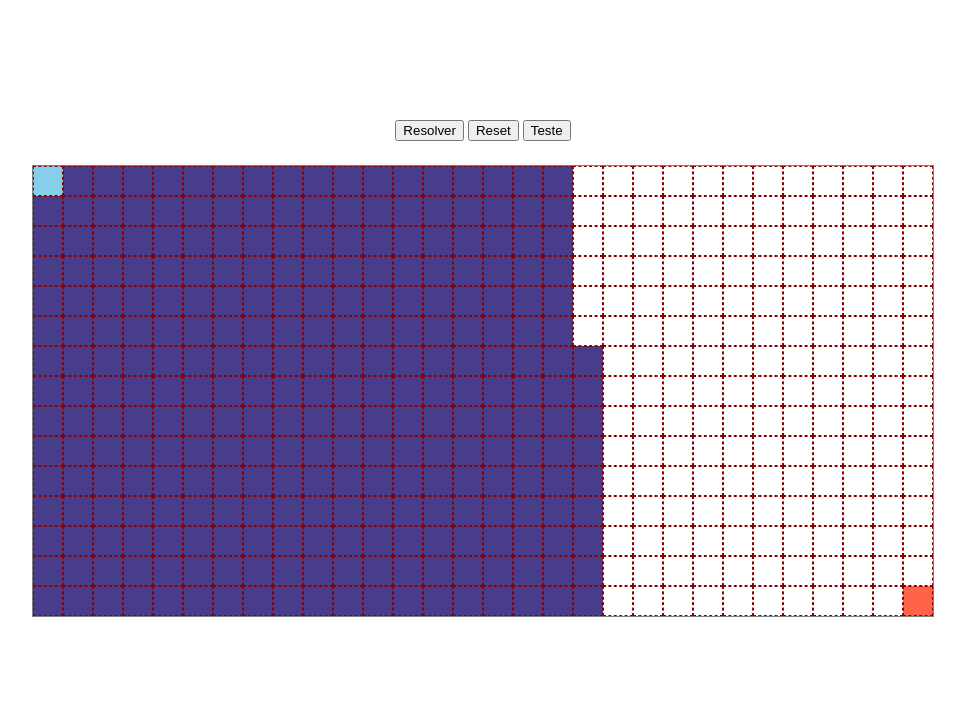
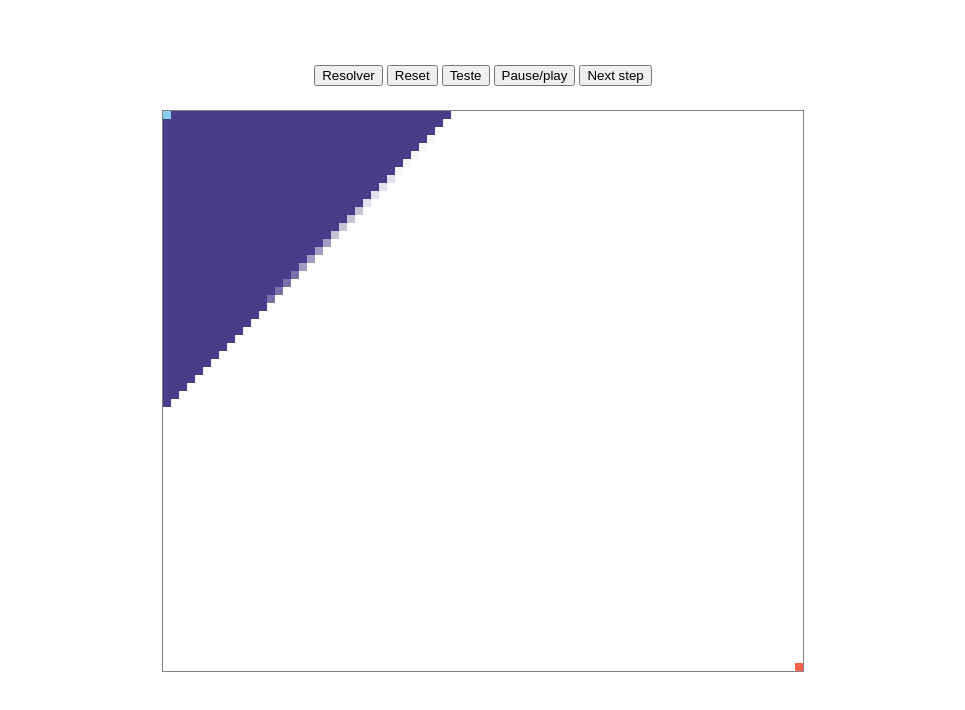
Before and after one commit to jotaRenan/path-visualizer, a website built with webpack: page index.html in a window 1280 px wide. Both pictures are taken after a click on the button "Resolver". Shown: the whole page, without its empty margins (157-1122 px from the left). Built offline with nearby package versions, Linux system fonts and the light colour scheme.

Commit message:
Botoes de pause e next step

```diff
--- a/index.html
+++ b/index.html
@@ -16,6 +16,8 @@
             <button id="solveButton">Resolver</button>
             <button id="resetButton">Reset</button>
             <button id="testButton">Teste</button>
+            <button id="pauseButton">Pause/play</button>
+            <button id="nextStepButton">Next step</button>
         </div>
         <section id="GridContainer" class="grid">
 
--- a/src/application/grid-orchestrator.ts
+++ b/src/application/grid-orchestrator.ts
@@ -1,9 +1,9 @@
-import { fromEvent, interval } from "rxjs";
-import { filter, map, skip, takeWhile } from "rxjs/operators";
+import { fromEvent, interval, never, Observable, of } from "rxjs";
+import { filter, map, scan, skip, startWith, switchMap, takeWhile, tap, concatMap } from "rxjs/operators";
 import { DijkstraSolver } from "../domain/dijkstraSolver";
 import Grid from "../domain/grid";
 import { Node, NodeStatus } from '../domain/node';
-import Solver, { Solution } from "../domain/solver";
+import Solver, { Solution } from "../domain/solver.interface";
 import { AnimationDelay } from "../utils/constants";
 
 export function generateGrid(rows: number, columns: number, gridContainer: HTMLElement) {
@@ -84,12 +84,36 @@ function registerDOMListeners(domNode: HTMLDivElement, node: Node) {
 export function solve(grid: Grid) {
     const solver: Solver = new DijkstraSolver();
     const solutionSteps = solver.solve(grid);
-    interval(AnimationDelay)
+    const pauseButton = document.getElementById('pauseButton');
+
+    const pauser = fromEvent(pauseButton, 'click')
         .pipe(
-            map(_ => solutionSteps.next()),
-            takeWhile(steps => !steps.done),
-            filter(step => step.value),
-        ).subscribe(step => visualizeNode(grid, step.value));
+            scan((currentState) => !currentState, false),
+            startWith(false)
+        );
+
+    const stepSolver$ = of(undefined).pipe(
+        map(_ => solutionSteps.next()),
+        takeWhile(steps => !steps.done),
+        filter(step => step.value),
+        map(step => step.value as Solution),
+        tap(stepValue => visualizeNode(grid, stepValue))
+    );
+
+    const solver$ = interval(AnimationDelay)
+        .pipe(
+            switchMap(() => stepSolver$)
+        );
+
+    pauser.pipe(
+        switchMap(paused => paused ? never() : solver$)
+    ).subscribe();
+
+    const nextStepButton = document.getElementById('nextStepButton');
+    fromEvent(nextStepButton, 'click').pipe(
+        switchMap(() => stepSolver$)
+    ).subscribe();
+
 }
 
 function visualizeNode(grid: Grid, { isPath, node }: Solution) {
--- a/src/domain/dijkstraSolver.ts
+++ b/src/domain/dijkstraSolver.ts
@@ -1,4 +1,4 @@
-import Solver, { Solution } from './solver';
+import Solver, { Solution } from './solver.interface';
 import Grid from "./grid";
 import { Node } from "./node";
 
--- a/src/styles.css
+++ b/src/styles.css
@@ -1,5 +1,5 @@
 body {
-    --cellSize: 30px;
+    --cellSize: 8px;
 }
 
 * {
@@ -28,7 +28,6 @@ body {
 }
 
 .grid .cell {
-    border: .5px darkred dashed;
     background-color: white;
 }
 
@@ -43,6 +42,7 @@ body {
 }
 .grid .cell.visited {
     background-color: darkslateblue;
+    transition: .1s ease-in;
 }
 .grid .cell.path {
     background-color: greenyellow;
--- a/src/utils/constants.ts
+++ b/src/utils/constants.ts
@@ -1,4 +1,4 @@
-export const Rows = 15;//Math.floor(vh / CellHeightInPx);
-export const Columns = 30; //Math.floor(vw / CellWidthInPx);
-export const AnimationDelay = 10;
-export const allowDiagonal = true;
+export const Rows = 70;//Math.floor(vh / CellHeightInPx);
+export const Columns = 80; //Math.floor(vw / CellWidthInPx);
+export const AnimationDelay = 0;
+export const allowDiagonal = false;
```
Also changed, not shown: src/domain/solver.interface.ts (renamed from src/domain/solver.ts).
